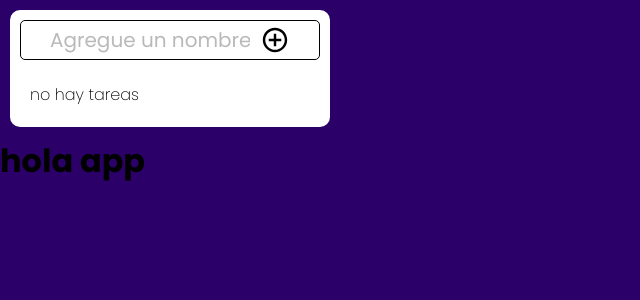
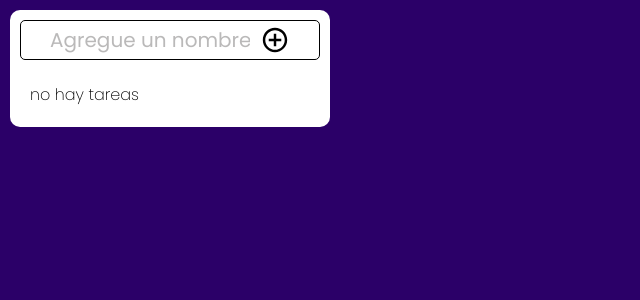
Before and after one commit to Richardpaz/todoApp, a React (Vite) app: page / in a window 1280 px wide. Shown: the top 300 px of the page, without its empty margins (0-640 px from the left). Built offline with nearby package versions, Linux system fonts and the light colour scheme.

Commit message:
Update main.jsx

```diff
--- a/src/main.jsx
+++ b/src/main.jsx
@@ -9,7 +9,6 @@ createRoot(document.getElementById("root")).render(
   <StrictMode>
     <Provider store={store}>
       <App />
-      <h1>hola app</h1>
     </Provider>
   </StrictMode>
 );
```
